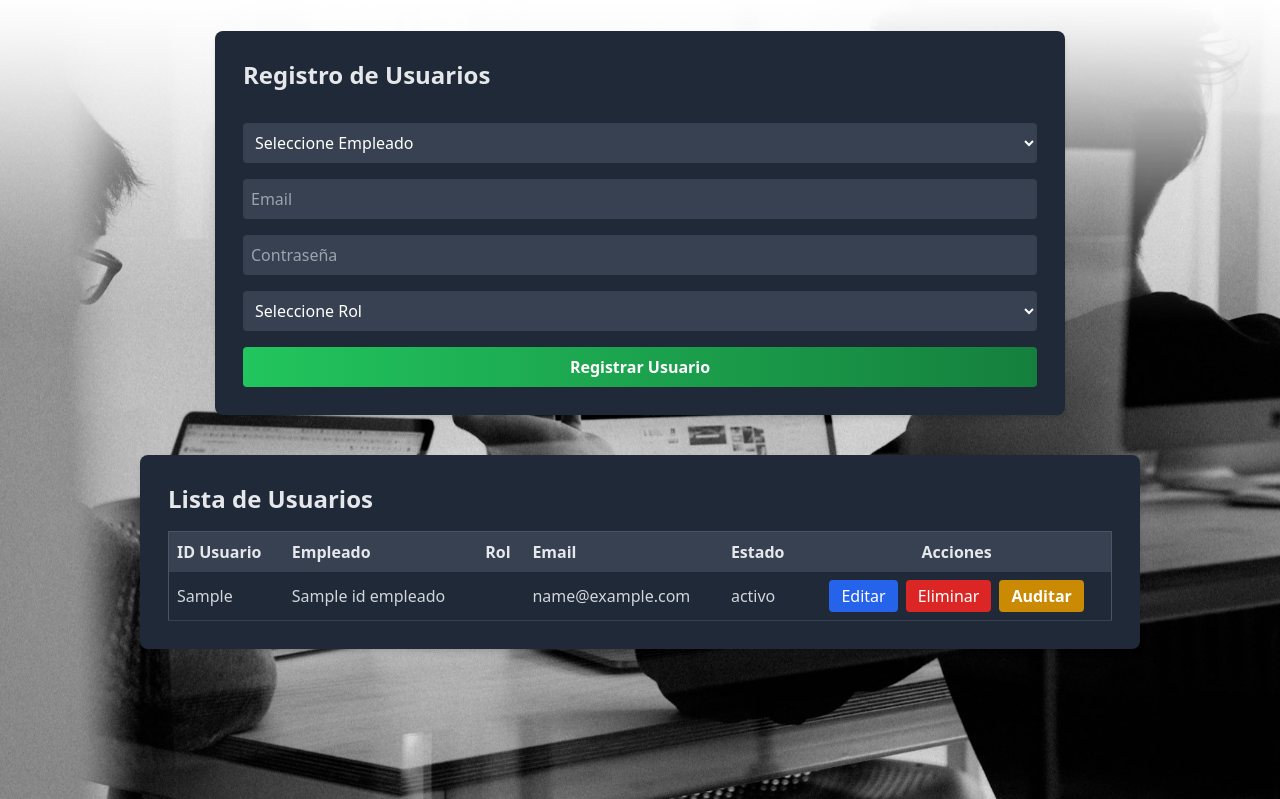
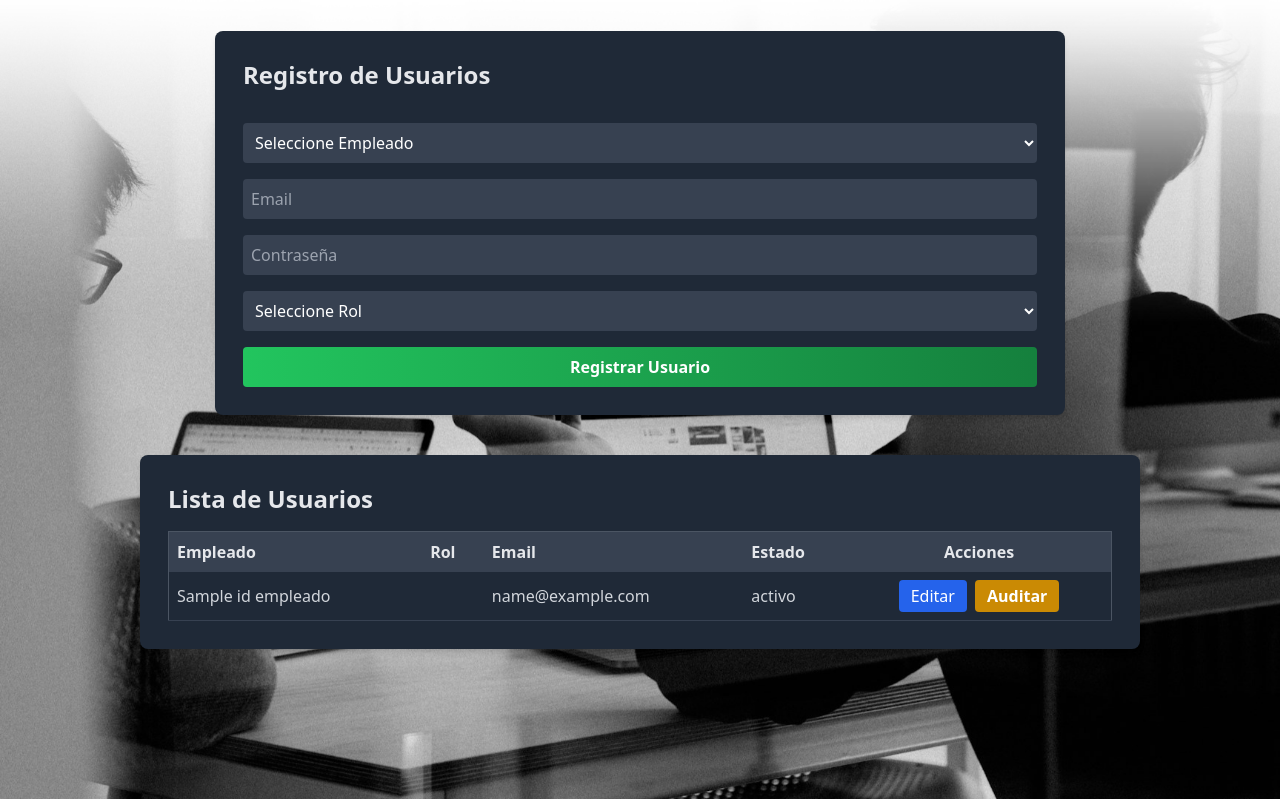
Before and after one commit to juanpablosb04/SESSIS, a Django app: template templates/usuarios/usuarios.html in a window 1280 px wide. Shown: the part 61-860 px from the top of the page. Run offline with Django 5.2, Linux system fonts and the light colour scheme; the template is opened without the code that fills it: most values are stand-ins (such as "Sample title", 1, 10 or a date in 2020); some libraries are stand-ins or nearby versions.

Commit message:
Correcion menor

```diff
--- a/config/settings.py
+++ b/config/settings.py
@@ -45,6 +45,7 @@ INSTALLED_APPS = [
     'usuarios',
     'inventarios',
     'ubicaciones',
+    'citas',
 ]
 
 MIDDLEWARE = [
@@ -87,7 +88,7 @@ DATABASES = {
         'NAME': 'SESSIS',
         'USER': '',      # vacío porque usas Trusted_Connection
         'PASSWORD': '',
-        'HOST': 'AKILES08CR\\SQLEXPRESS',
+        'HOST': '',
         'PORT': '',
         'OPTIONS': {
             'driver': 'ODBC Driver 17 for SQL Server',
--- a/templates/usuarios/usuarios.html
+++ b/templates/usuarios/usuarios.html
@@ -42,11 +42,9 @@
   </style>
 </head>
 <body>
-
   {% include "includes/navbar.html" %}
 
   <div class="fondo p-8 flex flex-col items-center">
-
     <!-- Formulario de registro -->
     <div class="w-full max-w-[850px] bg-gray-800 rounded-lg shadow-md p-7 mb-10">
       <h2 class="text-2xl font-bold text-gray-200 mb-4">Registro de Usuarios</h2>
@@ -61,11 +59,12 @@
         {% endif %}
         {% endfor %}
         {% endif %}
+
       <form method="POST" action="" class="flex flex-col space-y-4" autocomplete="off">
         {% csrf_token %}
         <input type="hidden" name="action" value="crear">
 
-      <!-- Select de empleados mostrando solo el nombre -->
+        <!-- Select de empleados -->
         <select name="id_empleado" autocomplete="off" class="w-full p-2 rounded bg-gray-700 text-white" required>
           <option value="">Seleccione Empleado</option>
           {% for empleado in empleados %}
@@ -73,13 +72,8 @@
           {% endfor %}
         </select>
 
-      <input name="email" type="email" placeholder="Email"
-             class="w-full p-2 rounded bg-gray-700 text-white"
-             autocomplete="new-email" required>
-
-      <input name="password" type="password" placeholder="Contraseña"
-             class="w-full p-2 rounded bg-gray-700 text-white"
-             autocomplete="new-password" required>
+        <input name="email" type="email" placeholder="Email" class="w-full p-2 rounded bg-gray-700 text-white" autocomplete="new-email" required>
+        <input name="password" type="password" placeholder="Contraseña" class="w-full p-2 rounded bg-gray-700 text-white" autocomplete="new-password" required>
 
         <select name="id_rol" autocomplete="off" class="w-full p-2 rounded bg-gray-700 text-white" required>
           <option value="">Seleccione Rol</option>
@@ -89,7 +83,6 @@
         </select>
 
         <input type="hidden" name="estado" value="Activo">
-
         <button type="submit" class="bg-gradient-to-r from-green-500 to-green-700 text-white font-bold py-2 px-4 rounded">
           Registrar Usuario
         </button>
@@ -113,7 +106,7 @@
       <table class="w-full text-left border border-gray-600">
         <thead class="bg-gray-700 text-gray-200">
           <tr>
-          <th class="p-2">ID Usuario</th>
+            <!-- ID Usuario eliminado -->
             <th class="p-2">Empleado</th>
             <th class="p-2">Rol</th>
             <th class="p-2">Email</th>
@@ -124,10 +117,8 @@
         <tbody class="text-gray-300">
           {% for usuario in usuarios %}
           <tr class="border-b border-gray-700">
-          <td class="p-2">{{ usuario.id_usuario }}</td>
-          <!-- Mostrar nombre del empleado -->
+            <!-- ID Usuario eliminado -->
             <td class="p-2">{{ usuario.id_empleado.nombre_completo }}</td>
-          <!-- Mostrar nombre del rol -->
             <td class="p-2">
               {% for rol in roles %}
                 {% if rol.0 == usuario.id_rol %}
@@ -139,35 +130,21 @@
             <td class="p-2">{{ usuario.estado }}</td>
             <td class="p-2 flex justify-center gap-2">
               <!-- Editar -->
-            <button onclick="abrirModalEditar('{{ usuario.id_usuario }}',
-                                               '{{ usuario.id_empleado.id_empleado }}',
-                                               '{{ usuario.id_rol }}',
-                                               '{{ usuario.email }}',
-                                               '{{ usuario.estado }}')"
-                    class="bg-blue-600 hover:bg-blue-700 text-white px-3 py-1 rounded">
+              <button onclick="abrirModalEditar('{{ usuario.id_usuario }}', '{{ usuario.id_empleado.id_empleado }}', '{{ usuario.id_rol }}', '{{ usuario.email }}', '{{ usuario.estado }}')" class="bg-blue-600 hover:bg-blue-700 text-white px-3 py-1 rounded">
                 Editar
               </button>
 
-            <!-- Eliminar -->
-            <form method="POST" action="" onsubmit="return confirm('¿Seguro que quieres eliminar este usuario?');">
-              {% csrf_token %}
-              <input type="hidden" name="action" value="eliminar">
-              <input type="hidden" name="usuario_id" value="{{ usuario.id_usuario }}">
-              <button type="submit" class="bg-red-600 hover:bg-red-700 text-white px-3 py-1 rounded">
-                Eliminar
-              </button>
-            </form>
+              <!-- Botón Eliminar eliminado -->
 
               <!-- Auditar -->
-            <a href="{% url 'auditoria_usuario' usuario.id_usuario %}"
-               class="bg-yellow-600 hover:bg-yellow-700 text-white px-3 py-1 rounded">
+              <a href="{% url 'auditoria_usuario' usuario.id_usuario %}" class="bg-yellow-600 hover:bg-yellow-700 text-white px-3 py-1 rounded">
                 Auditar
               </a>
             </td>
           </tr>
           {% empty %}
           <tr>
-          <td colspan="6" class="p-4 text-center text-gray-400">No hay usuarios registrados.</td>
+            <td colspan="5" class="p-4 text-center text-gray-400">No hay usuarios registrados.</td>
           </tr>
           {% endfor %}
         </tbody>
@@ -200,15 +177,18 @@
           {% endfor %}
         </select>
 
-      <!-- Estado como dropdown -->
         <select id="edit_estado" name="estado" class="w-full p-2 rounded bg-gray-700 text-white" required>
           <option value="Activo">Activo</option>
           <option value="Inactivo">Inactivo</option>
         </select>
 
         <div class="flex justify-end gap-2 mt-4">
-        <button type="button" onclick="cerrarModalEditar()" class="bg-gray-600 hover:bg-gray-700 text-white px-3 py-1 rounded">Cancelar</button>
-        <button type="submit" class="bg-blue-600 hover:bg-blue-700 text-white px-3 py-1 rounded">Guardar Cambios</button>
+          <button type="button" onclick="cerrarModalEditar()" class="bg-gray-600 hover:bg-gray-700 text-white px-3 py-1 rounded">
+            Cancelar
+          </button>
+          <button type="submit" class="bg-blue-600 hover:bg-blue-700 text-white px-3 py-1 rounded">
+            Guardar Cambios
+          </button>
         </div>
       </form>
     </div>
@@ -230,6 +210,5 @@
       document.getElementById('modalEditar').classList.remove('flex');
     }
   </script>
-
 </body>
 </html>
```
Lines whose indentation alone changed are shown as unchanged.
